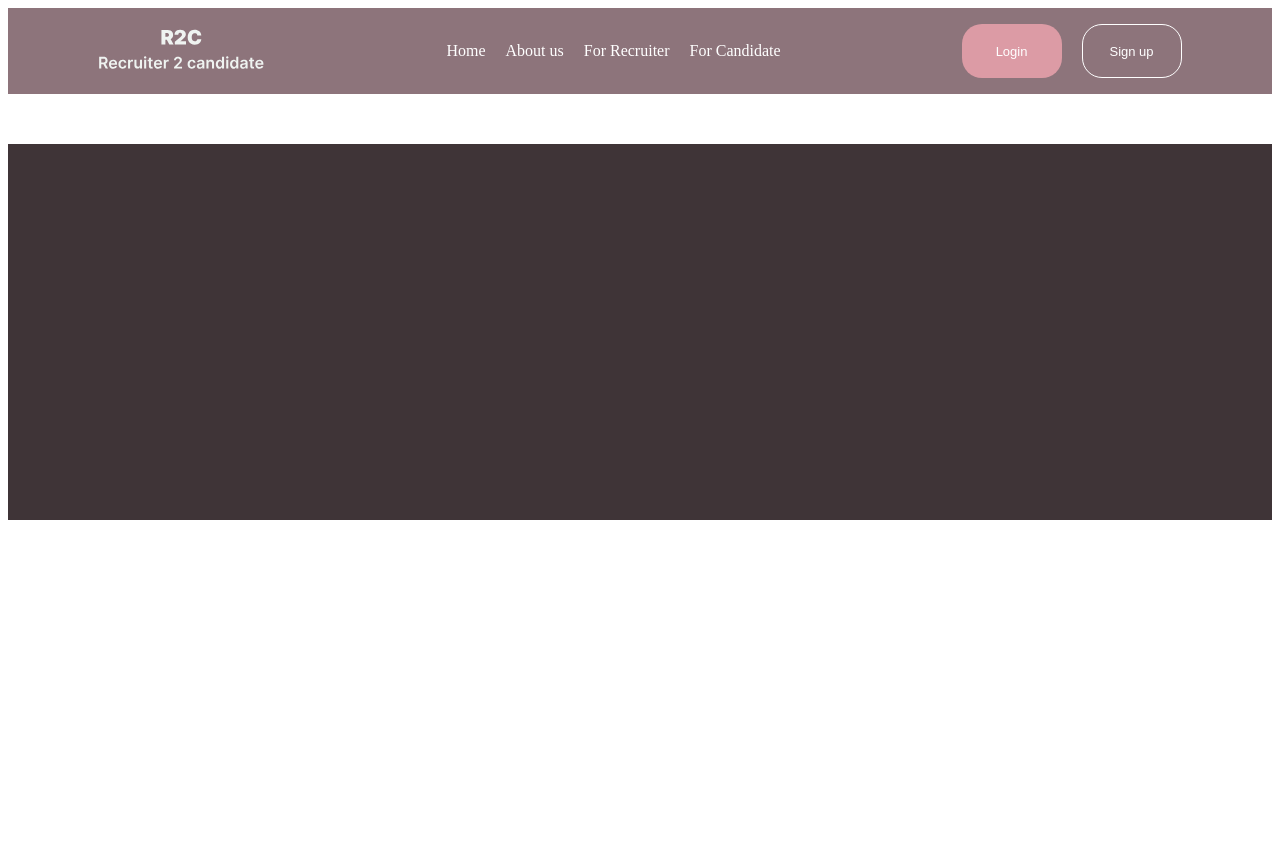
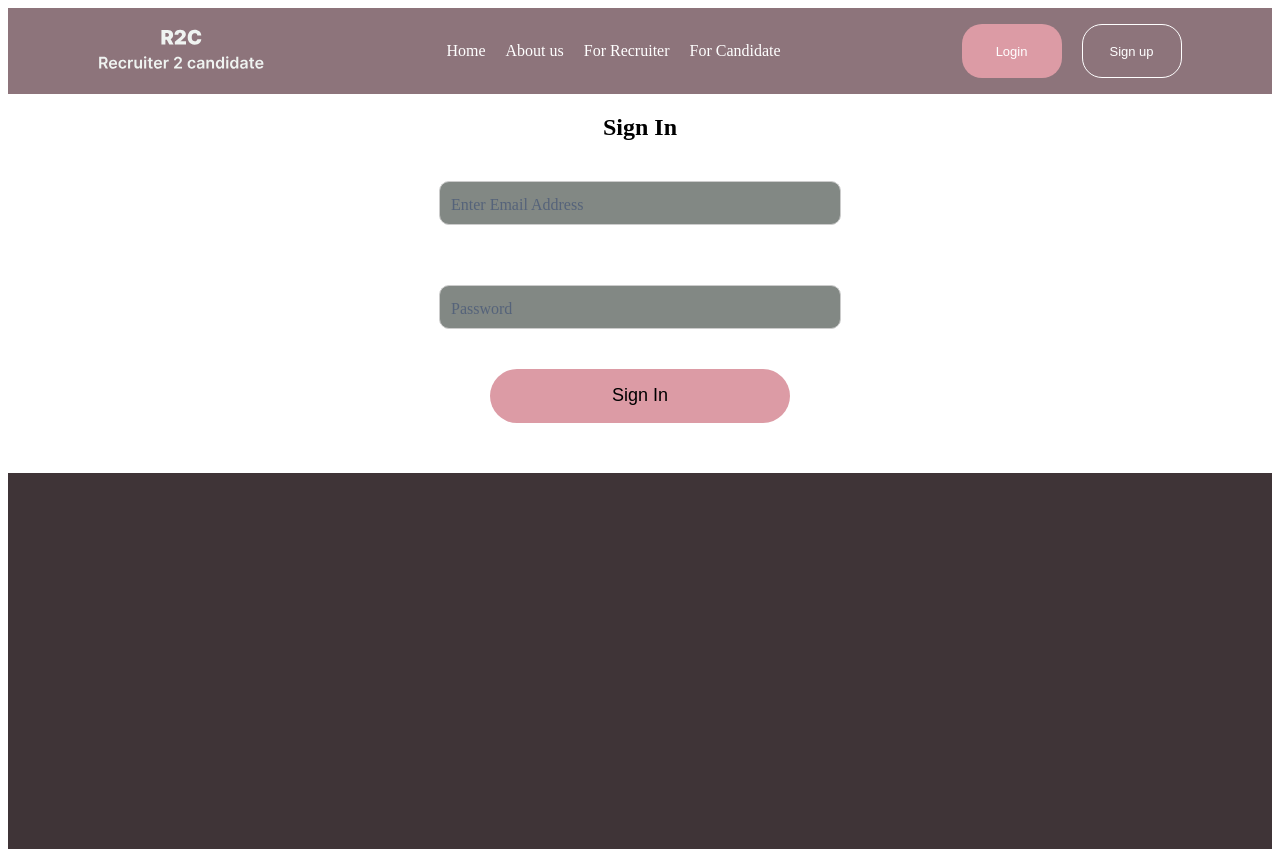
Before and after one commit to Yungflashh/recruiter2candidate, a React (Vite) app: page /signin in a window 1280 px wide. Before the commit the page ends 800 px from the top, so only its background shows below. Built offline with nearby package versions, Linux system fonts and the light colour scheme.

Commit message:
started with SignIn page css

```diff
--- a/src/App.jsx
+++ b/src/App.jsx
@@ -3,6 +3,7 @@ import CandidateSignUp from "./pages/CandidateSignUp"
 import ForRecruiter from "./pages/ForRecruiter"
 import HomePage from "./pages/HomePage"
 import RecruiterSignUp from "./pages/RecruiterSignUp"
+import SignInPage from "./pages/SignInPage"
 import SignUpPage from "./pages/SignUpPage"
 import Footer from "./static/Footer"
 import Header from "./static/Header"
@@ -25,6 +26,7 @@ function App() {
        <Route path="/RecruiterSignUp" element = { <RecruiterSignUp />} />
        <Route path="/CandidateSignUp" element = { <CandidateSignUp />} />
        <Route path="/signUp" element = { <SignUpPage />} />
+       <Route path="/signin" element = { <SignInPage/>} />
 
         </Routes>
         <Footer/>
--- a/src/pages/SignInPage.tsx
+++ b/src/pages/SignInPage.tsx
@@ -1,5 +1,8 @@
 import React from 'react'
 import FormInput from '../components/FormInput'
+import "../styles/SignInPage.css"
+import { Button } from 'antd'
+
 
 const SignInPage = () => {
   return (
@@ -10,6 +13,9 @@ const SignInPage = () => {
 
 
             <FormInput label='Enter Email Address' type='text' name='email' />
+            <FormInput label='Password' type='password' name='password' />
+
+            <button> Sign In </button>
         </div>
     </div>
   )
--- a/src/static/Header.jsx
+++ b/src/static/Header.jsx
@@ -20,7 +20,7 @@ const Header = () => {
                 </div>
 
                 <div className="btn-container">
-                    <button>Login</button>
+                    <button> <Link to={"/signin"} className="white-text" >Login</Link></button>
                     <button> <Link to={"/signUp"} className="white-text" >Sign up</Link></button>
                 </div>
 
--- /dev/null
+++ b/src/styles/SignInPage.css
@@ -0,0 +1,25 @@
+.signIn-container{
+    width: 100%;
+    margin: auto;
+    /* border: 2px solid red; */
+    display: flex;
+    flex-direction: column;
+    align-items: center;
+}
+
+.signIn-container button{
+    background: #DC9BA5;
+    width: 300px;
+height: 54px;
+padding: 12px 24px 12px 24px;
+border-radius: 30px;
+border: none;
+font-size: 18px;
+font-weight: 500;
+}
+
+.signIn-container button:hover{
+    background: #f6aeb9;
+    transform: translateY(-5px);
+    transition: transform 0.4s ease-in;
+}
```
